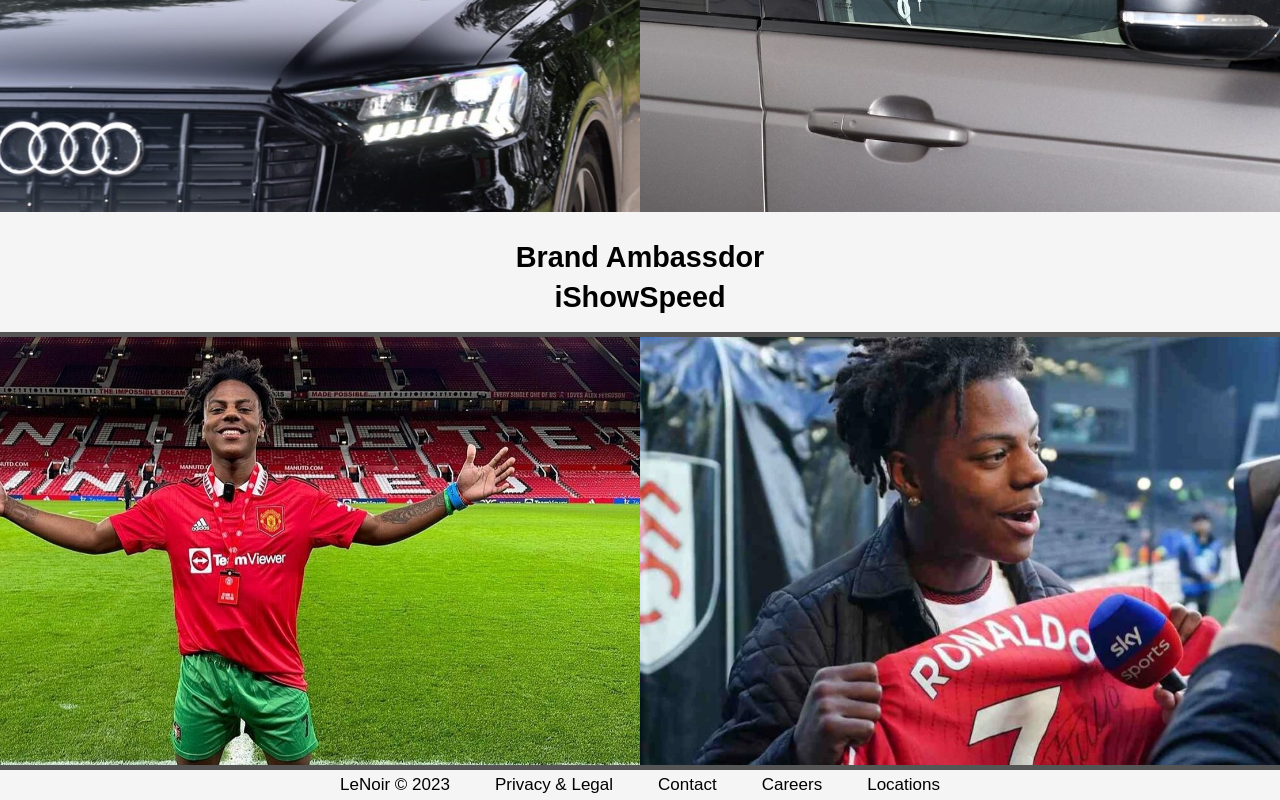
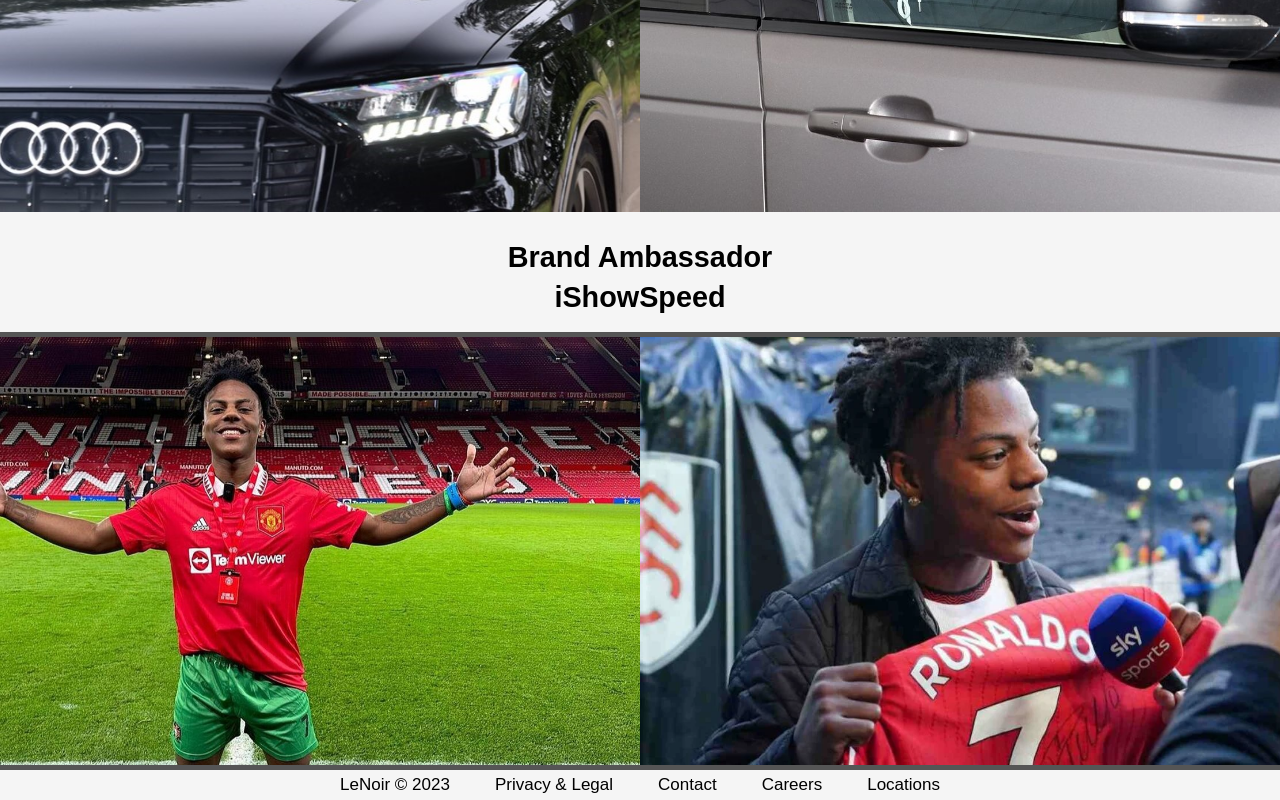
Before and after one commit to iShowSpeed717/LeNoir, a plain HTML site: page index.html in a window 1280 px wide. Shown: the part 3685-4485 px from the top of the page. Drawn offline with Linux system fonts and the light colour scheme.

Commit message:
Add files via upload

```diff
--- a/index.html
+++ b/index.html
@@ -7,7 +7,7 @@
     <title>LeNoir</title>
 
     <link rel="stylesheet" href="Style.css">
-
+    <link rel="shortcut icon" href="Images/Logo.png"/>
 </head>
 <body>
     <header>
@@ -78,7 +78,7 @@
             </div>
         </section>
         <section class="amb">
-            <div id="ambass"><h1>Brand Ambassdor</h1><br>
+            <div id="ambass"><h1>Brand Ambassador</h1><br>
                 <h1>iShowSpeed</h1></div>
                 <div class="grid-container2">
                     <img src="images/speed.jpg">
```
